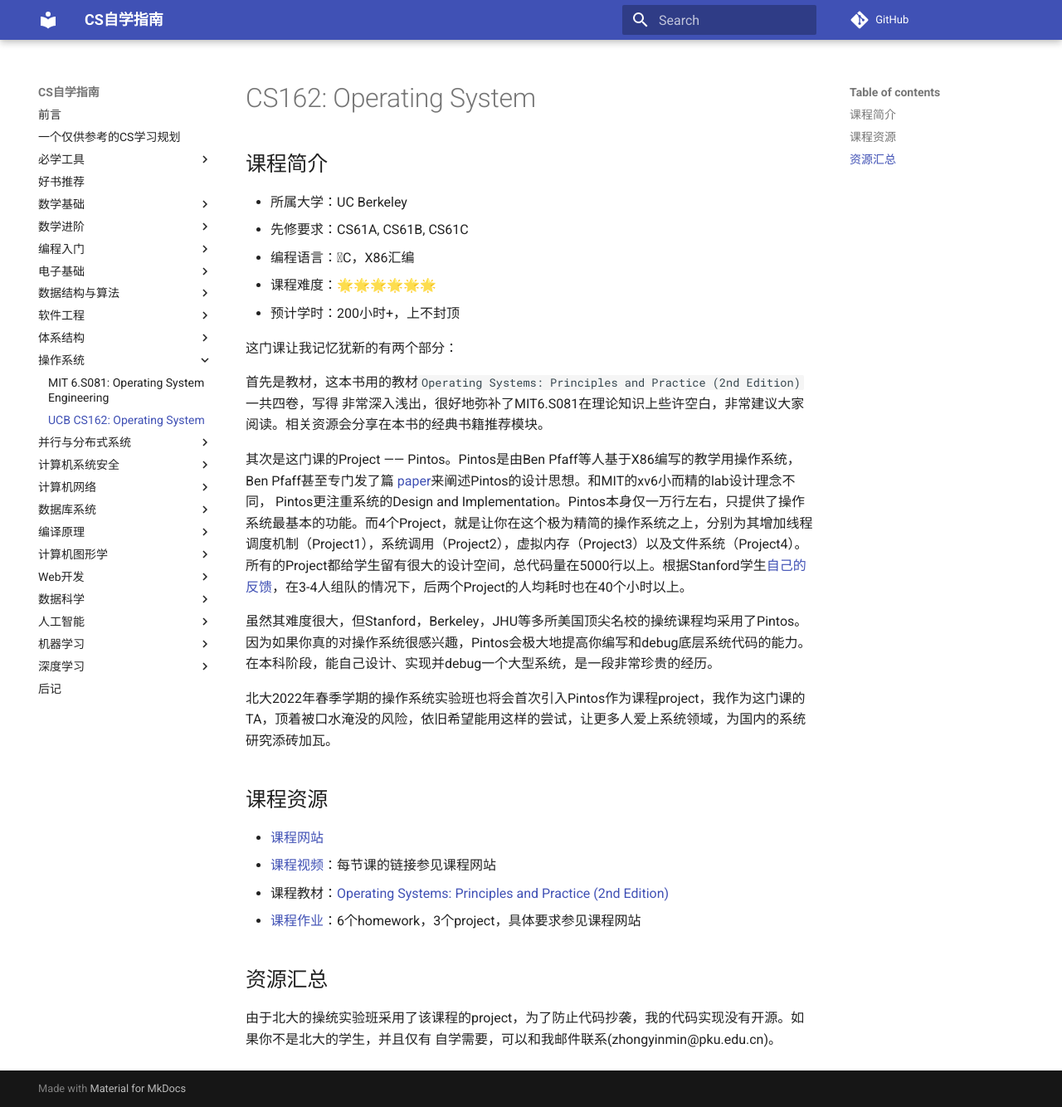
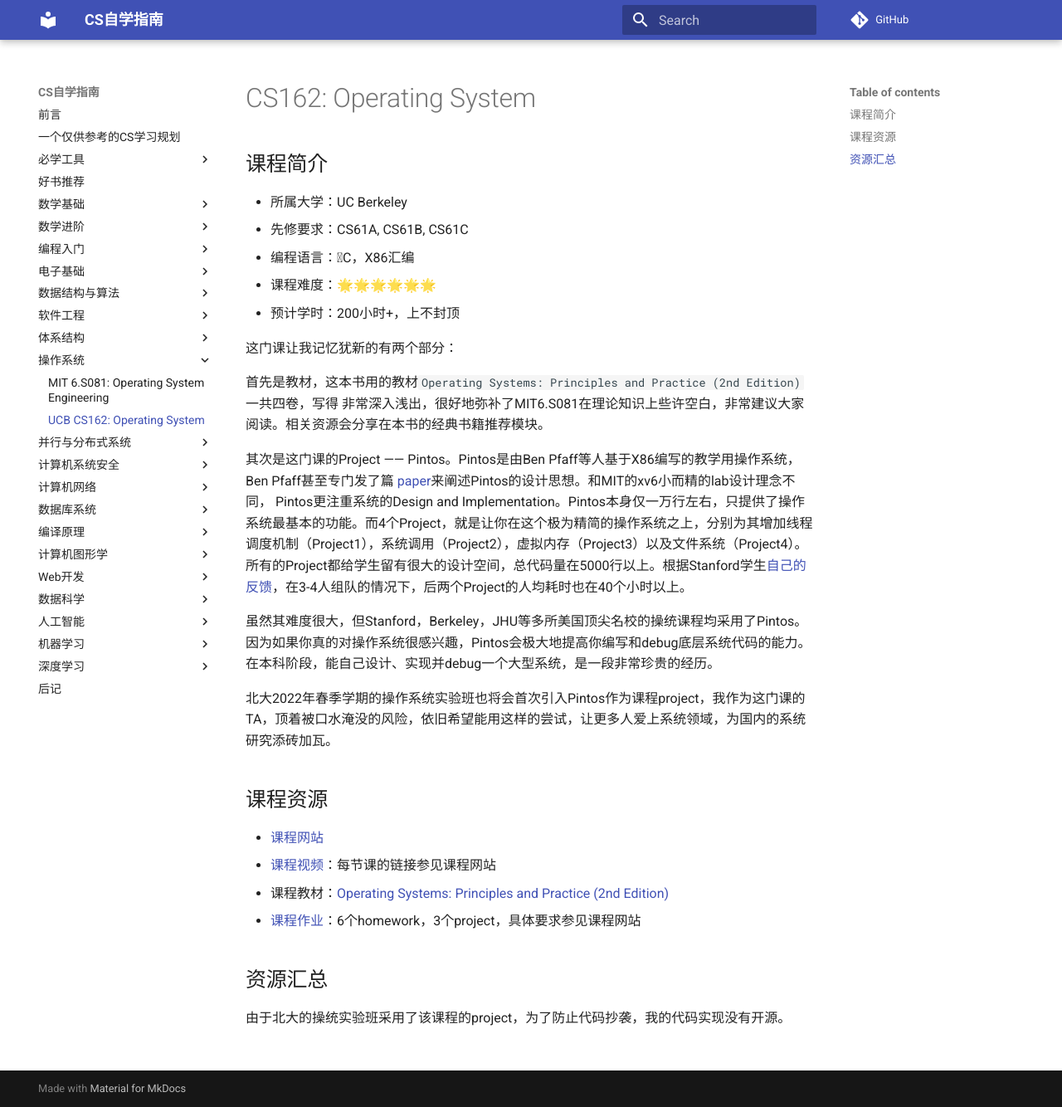
Before and after one commit to PKUFlyingPig/cs-self-learning, an MkDocs documentation site: the page built from docs/操作系统/CS162.md, in a window 1280 px wide and 1334 px high. Shown: the whole window at 83% size. Built offline with MkDocs 1.6.1 and Material for MkDocs 9.7.7, drawn with Linux system fonts in a browser that asks for light colours; comment, search, counter and statistics services are not loaded.

Commit message:
remove email in cs162

```diff
--- a/docs/操作系统/CS162.md
+++ b/docs/操作系统/CS162.md
@@ -26,5 +26,4 @@ Pintos更注重系统的Design and Implementation。Pintos本身仅一万行左
 - [课程作业](https://cs162.org/)：6个homework，3个project，具体要求参见课程网站
 
 ## 资源汇总
-由于北大的操统实验班采用了该课程的project，为了防止代码抄袭，我的代码实现没有开源。如果你不是北大的学生，并且仅有
-自学需要，可以和我邮件联系(zhongyinmin@pku.edu.cn)。
+由于北大的操统实验班采用了该课程的project，为了防止代码抄袭，我的代码实现没有开源。
```
